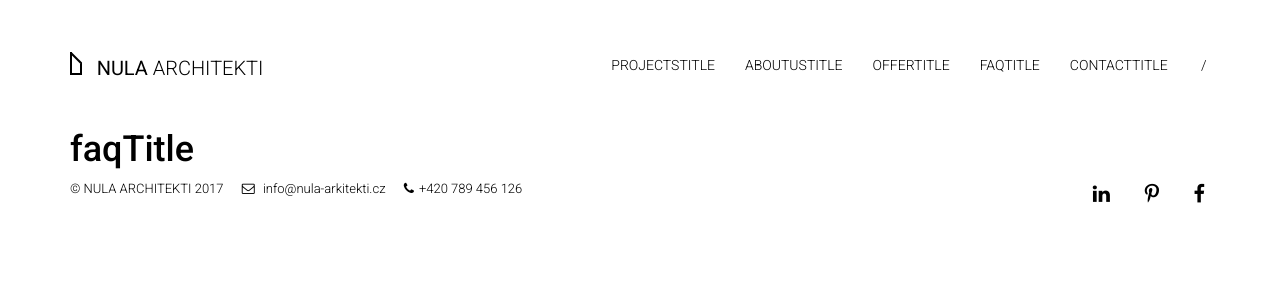
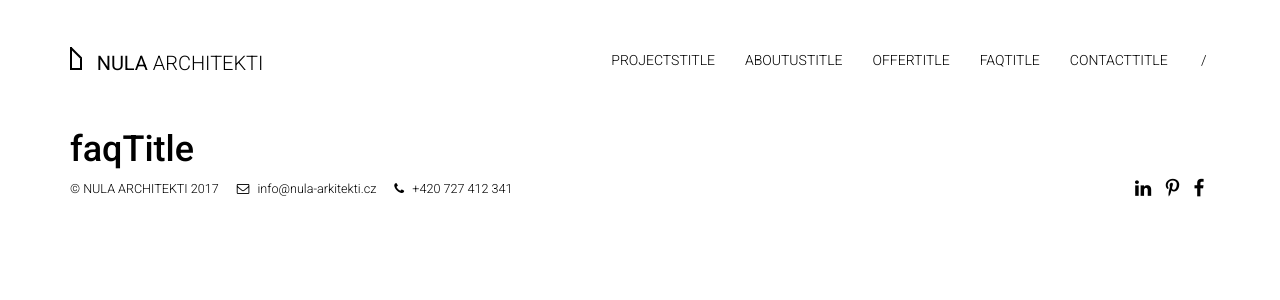
Before and after one commit to david-dusek/nula, a PHP site: template app/templates/help/faq.twig in a window 1280 px wide. Shown: the top 300 px of the page. Run offline with PHP 8.4, Linux system fonts and the light colour scheme; the template is opened without the code that fills it, so the values that code supplies are empty; some libraries are stand-ins or nearby versions.

Commit message:
Refaktoring stylů

```diff
--- a/app/templates/base.twig
+++ b/app/templates/base.twig
@@ -24,14 +24,18 @@
       <div class="row">
         <div class="col-sm-8 col-xs-12 text-left">
           &copy; NULA ARCHITEKTI {{ "now"|date("Y") }}
-          <i class="fa fa-envelope-o" aria-hidden="true"></i>&nbsp;<a href="mailto:info@nula-arkitekti.cz" target="_blank">info@nula-arkitekti.cz</a>
-          <i class="fa fa-phone" aria-hidden="true"></i>+420 789 456 126
+          <span>
+            <i class="fa fa-envelope-o" aria-hidden="true"></i>
+            <a href="mailto:info@nula-arkitekti.cz" target="_blank">info@nula-arkitekti.cz</a>
+          </span>
+          <span>
+            <i class="fa fa-phone" aria-hidden="true"></i>
+            +420 727 412 341
+          </span>
         </div>
         <div id="social-links" class="col-sm-4 col-xs-12 text-right">
           <a href="#" target="_blank"><i class="fa fa-linkedin" aria-hidden="true"></i></a>
-          &nbsp;
           <a href="#" target="_blank"><i class="fa fa-pinterest-p" aria-hidden="true"></i></a>
-          &nbsp;
           <a href="#" target="_blank"><i class="fa fa-facebook" aria-hidden="true"></i></a>
         </div>
       </div>
--- a/public/css/main.css
+++ b/public/css/main.css
@@ -1,21 +1,42 @@
 body {
   font-family: 'Roboto', sans-serif;
   font-weight: 300;
+  margin-top: 110px;
+  color: #000;
+  font-size: 14px;
 }
 
-body {
-    margin-top: 110px;
-    color: #000;
+@media (max-width: 767px) {
+  body {
+    font-size: 12px;
+  }
 }
 
 h3 {
-  font-size: 14px;
+  font-size: 1em;
   font-weight: 300;
+}
+
+a {
+  color: #000;
+}
+
+a:hover, a:focus {
+  color: #000;
 }
 
 strong {
   font-weight: 400;
 }
+
+/* GENERAL */
+
+.active-link {
+  text-decoration: underline;
+}
+
+
+/* FOOTER */
 
 @media (max-width: 767px) {
     #footer .text-right {
@@ -27,25 +48,26 @@ strong {
 }
 
 #footer {
-  font-size: 13px;
+  font-size: 0.9em;
   color: #000;
+  line-height: 1.5em;
+}
+
+#footer span {
+  white-space:nowrap;
 }
 
 #footer .fa {
   padding: 0 5px 0 15px;
 }
 
-#footer a {
-  color: #000;
+#footer #social-links .fa {
+  font-size: 1.5em;
+  padding: 0 0.3em;
 }
 
-#footer #social-links {
-  font-size: 20px;
-}
 
-.active-link {
-  text-decoration: underline;
-}
+/* ABOUT US */
 
 .about-us-block h3 {
   margin-bottom: 30px;
@@ -61,29 +83,41 @@ strong {
   padding: 0 9px;
 }
 
-/* BOOTSTRAP fixes */
-.navbar-default .navbar-nav > li > a:hover, .navbar-default .navbar-nav > li > a:focus {
-  text-decoration: underline;
+/* BOOTSTRAP */
+.navbar {
+  border: none;
+  margin-bottom: 0;
+  padding-top: 2.5em;
+  padding-bottom: 2.5em;
 }
 
-.navbar-default .navbar-nav>li>a {
-  color: #000;
+.navbar-collapse {
+  border: none;
 }
 
+.navbar-default .navbar-toggle {
+  border: none;
+  padding-top: 12px;
+}
 
 .navbar-default {
   background-color: #fff;
 }
 
-.navbar {
-  border: none;
-  margin-bottom: 0;
-  padding-top: 40px;
-  padding-bottom: 40px;
+.navbar-default .navbar-toggle .icon-bar {
+  background-color: #000;
 }
 
-.navbar-collapse {
-  border: none;
+.navbar-default .navbar-toggle:focus, .navbar-default .navbar-toggle:hover {
+  background-color: transparent;
+}
+
+.navbar-default .navbar-nav > li > a {
+  color: #000;
+}
+
+.navbar-default .navbar-nav > li > a:hover, .navbar-default .navbar-nav > li > a:focus {
+  text-decoration: underline;
 }
 
 .navbar-default .navbar-brand {
@@ -91,3 +125,7 @@ strong {
   margin-top: -3px;
   font-size: 20px;
 }
+
+.navbar-default .navbar-brand:hover, .navbar-default .navbar-brand:focus {
+  color: #000;
+}
```
